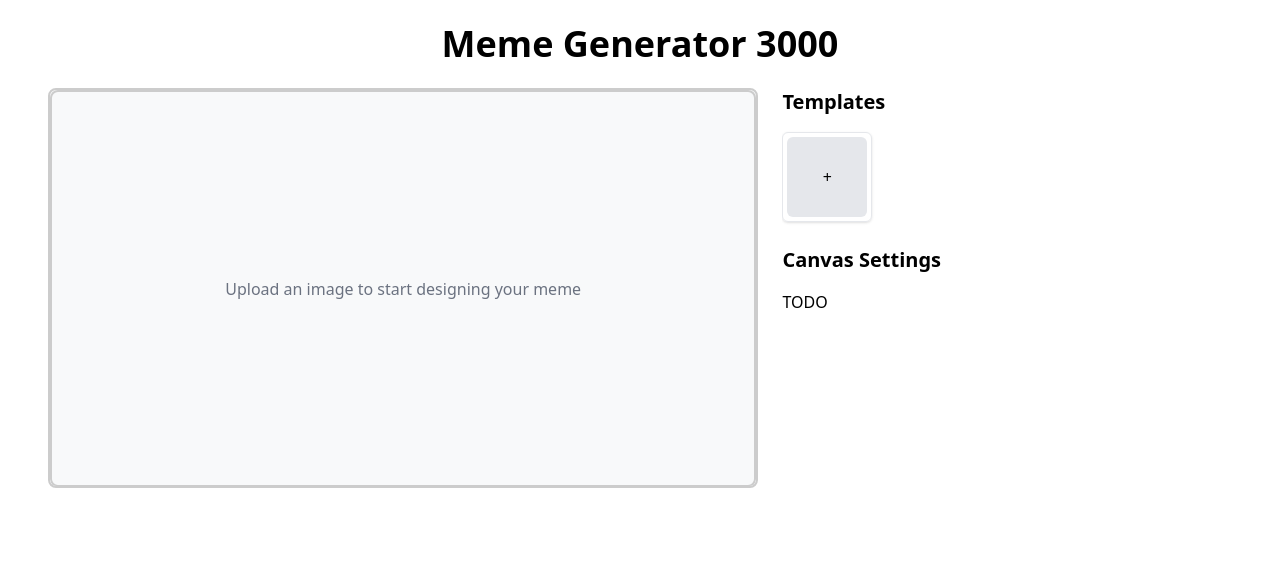
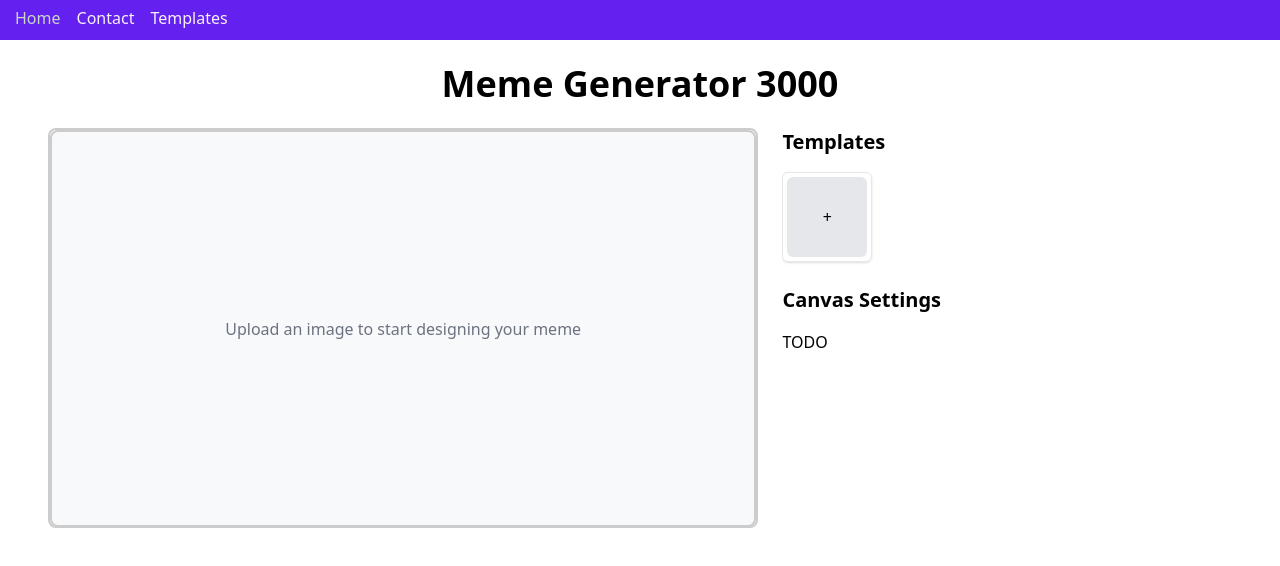
Before and after one commit to code-enjoyer/project-portfolioliolio, a SvelteKit app in the folder meme-generator/: page / in a window 1280 px wide. Shown: the top 566 px of the page. Built offline with nearby package versions, Linux system fonts and the light colour scheme.

Commit message:
adds navbar, styling and some dummy routes for now (#10)
imports navbar component into layout
adds model for navbar items

```diff
--- /dev/null
+++ b/meme-generator/src/lib/components/navbar.svelte
@@ -0,0 +1,53 @@
+<script lang="ts">
+    import type { NavbarItem } from '../models/navbar-item'
+    import { page } from '$app/stores'
+
+    export let navItems: NavbarItem[] = [
+        {displayName: 'Home', path: '/'},
+        {displayName: 'Contact', path: '/contact'},
+        {displayName: 'Templates', path: '/templates'}
+    ]
+
+    $:currentPath  = $page.url.pathname
+</script>
+
+<nav class="navbar">
+    <ul>
+        {#each navItems as {displayName, path}}
+        <li >
+            <a href={path} class="navbar-item {currentPath === path ? 'active-path' : ''}">
+                {displayName}
+            </a>
+        </li>
+        {/each}
+    </ul>
+</nav>
+
+<style>
+    .navbar {
+    height: 40px;
+    align-content: center;
+    padding-bottom: 5px;
+    padding-left: 15px;
+    background-color: #6320ee;
+    }
+
+    .navbar ul {
+        display: flex;
+        gap: 1rem;
+    }
+
+    .navbar-item  {
+            transition: color 0.2s ease;
+            color: #f8f0fb;
+
+            &:hover, &.active-path {
+                color: #cad5ca;
+            }
+
+            &:active {
+                color:#8075ff;
+            }
+    }
+
+</style>
--- /dev/null
+++ b/meme-generator/src/lib/models/navbar-item.ts
@@ -0,0 +1,4 @@
+export interface NavbarItem {
+    displayName: string;
+    path: string;
+}
--- a/meme-generator/src/routes/+layout.svelte
+++ b/meme-generator/src/routes/+layout.svelte
@@ -1,6 +1,7 @@
 <script lang="ts">
 	import '../app.css';
+	import Navbar from '$lib/components/navbar.svelte';
 	let { children } = $props();
 </script>
-
+<Navbar/>
 {@render children()}
```
